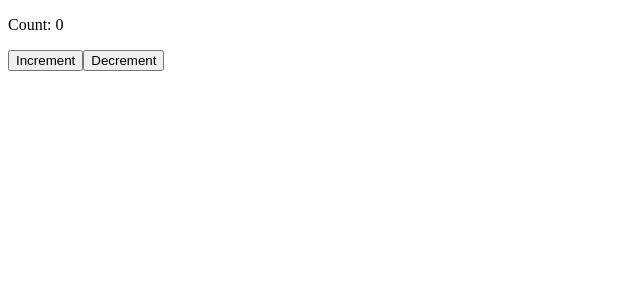
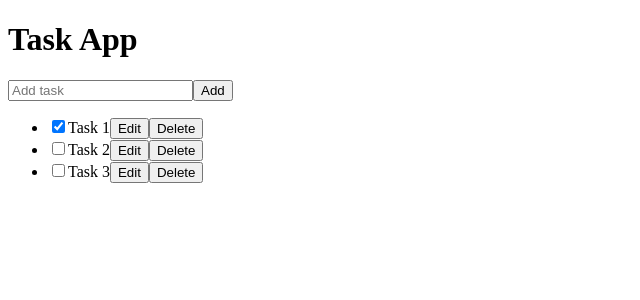
Before and after one commit to HaithamAbuDraz/react-advanced, a React (Vite) app: page / in a window 1280 px wide. Shown: the top 300 px of the page, without its empty margins (0-640 px from the left). Built offline with nearby package versions, Linux system fonts and the light colour scheme.

Commit message:
Replace UseReducerLesson with TaskApp in App

```diff
--- a/src/App.tsx
+++ b/src/App.tsx
@@ -1,7 +1,7 @@
-import UseReducerLesson from "./revision/React-Hooks/02-UseReducerLesson/UseReducerLesson";
+import TaskApp from "./revision/React-Hooks/02-UseReducerLesson/TaskApp";
 
 function App() {
-  return <UseReducerLesson />;
+  return <TaskApp />;
 }
 
 export default App;
```
